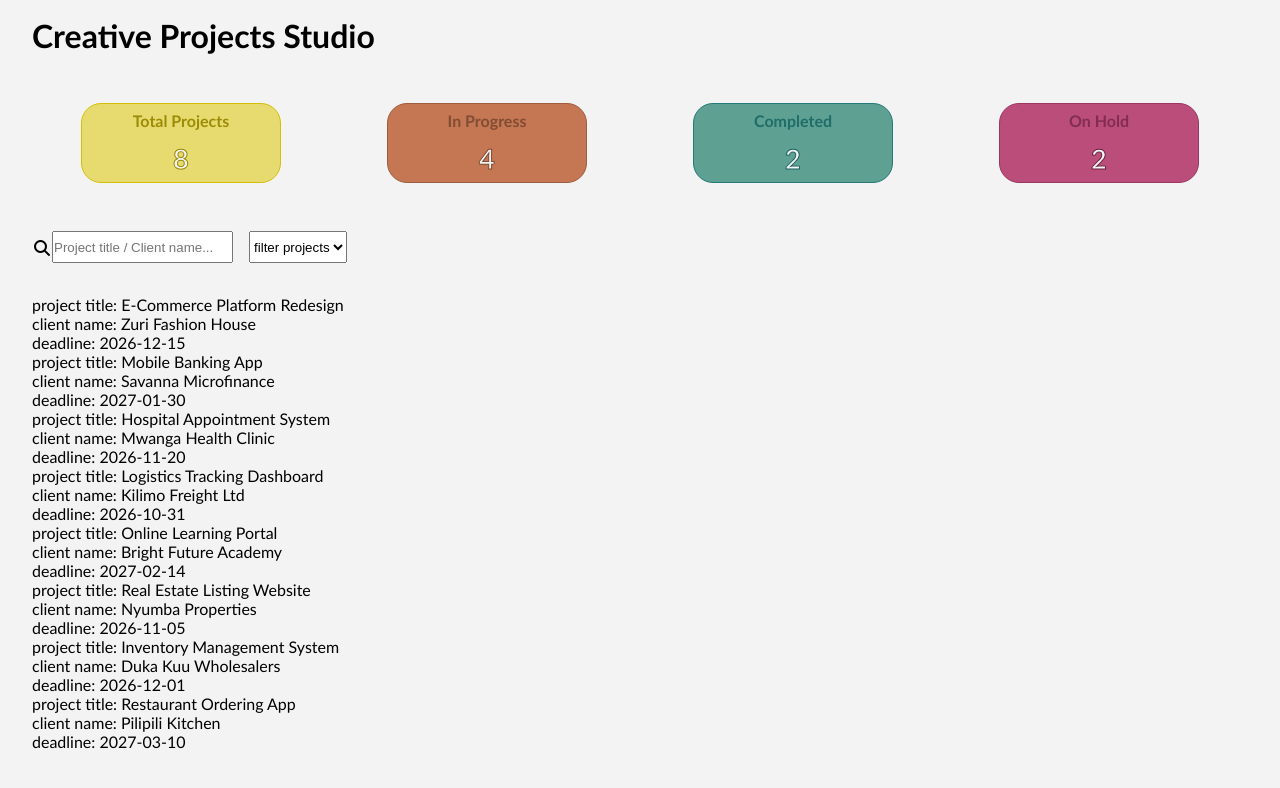
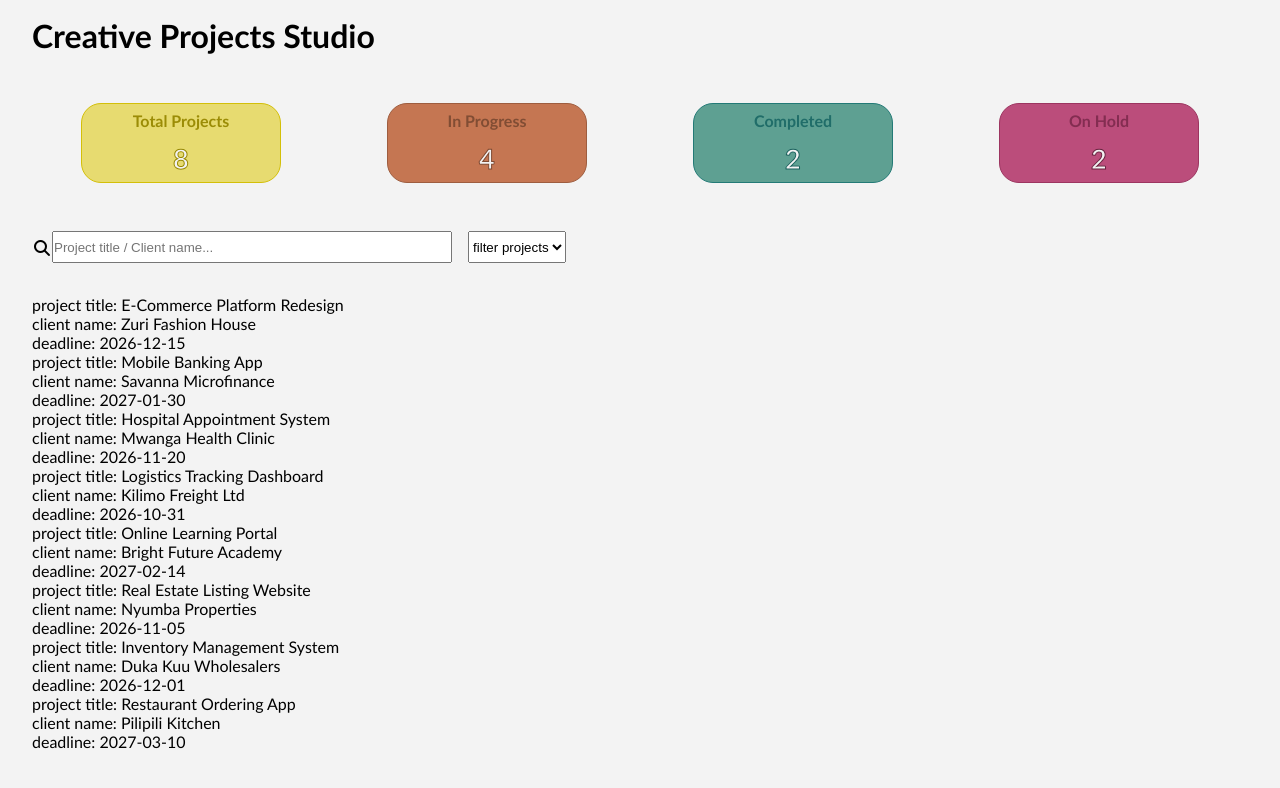
Before and after one commit to justin24er/Professional-React-Architecture-DIGITAL-STUDIO-PROJECT, a React (Vite) app: page / in a window 1280 px wide. Shown: the top 788 px of the page. Built offline with nearby package versions, Linux system fonts and the light colour scheme; data requests are answered from the project's data file.

Commit message:
style: style-config

```diff
--- a/src/features/projects/components/project-list.css
+++ b/src/features/projects/components/project-list.css
@@ -12,4 +12,8 @@ section.projects-sec {
     display: flex;
     align-items: center;
 }
-.search-input > input {height: 100%}
+.search-input > input {
+    height: 100%;
+    width: 400px;
+    max-width: 90dvw;
+}
```
